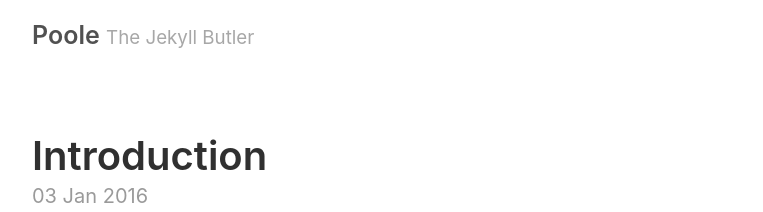
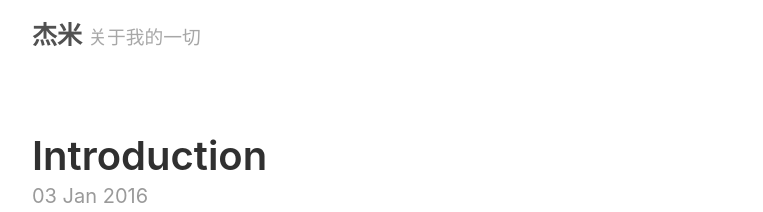
Before and after one commit to dwjamie/dwjamie.github.io, a Jekyll site: the page built from index.html, in a window 1280 px wide. Shown: the top 212 px of the page, without its empty margins (258-1021 px from the left). Built offline with Jekyll 4.4.1, drawn with Linux system fonts in a browser that asks for light colours; the list of posts is cut into pages by our own code.

Commit message:
A bit modification

```diff
--- a/_config.yml
+++ b/_config.yml
@@ -2,9 +2,9 @@
 permalink:           pretty
 
 # Setup
-title:               Poole
-tagline:             The Jekyll Butler
-url:                 http://getpoole.com
+title:               杰米
+tagline:             关于我的一切
+url:                 https://dwjamie.github.io
 paginate:            1
 baseurl:             ""
 
@@ -17,9 +17,9 @@ sass:
 
 # About/contact
 author:
-  name:              Mark Otto
-  url:               https://twitter.com/mdo
-  email:             markdotto@gmail.com
+  name:              杰米
+  url:               https://dwjamie.github.io
+  email:             jamiecao3@gmail.com
 
 # Custom vars
 version:             2.1.0
```
Also changed, not shown: README.md.
